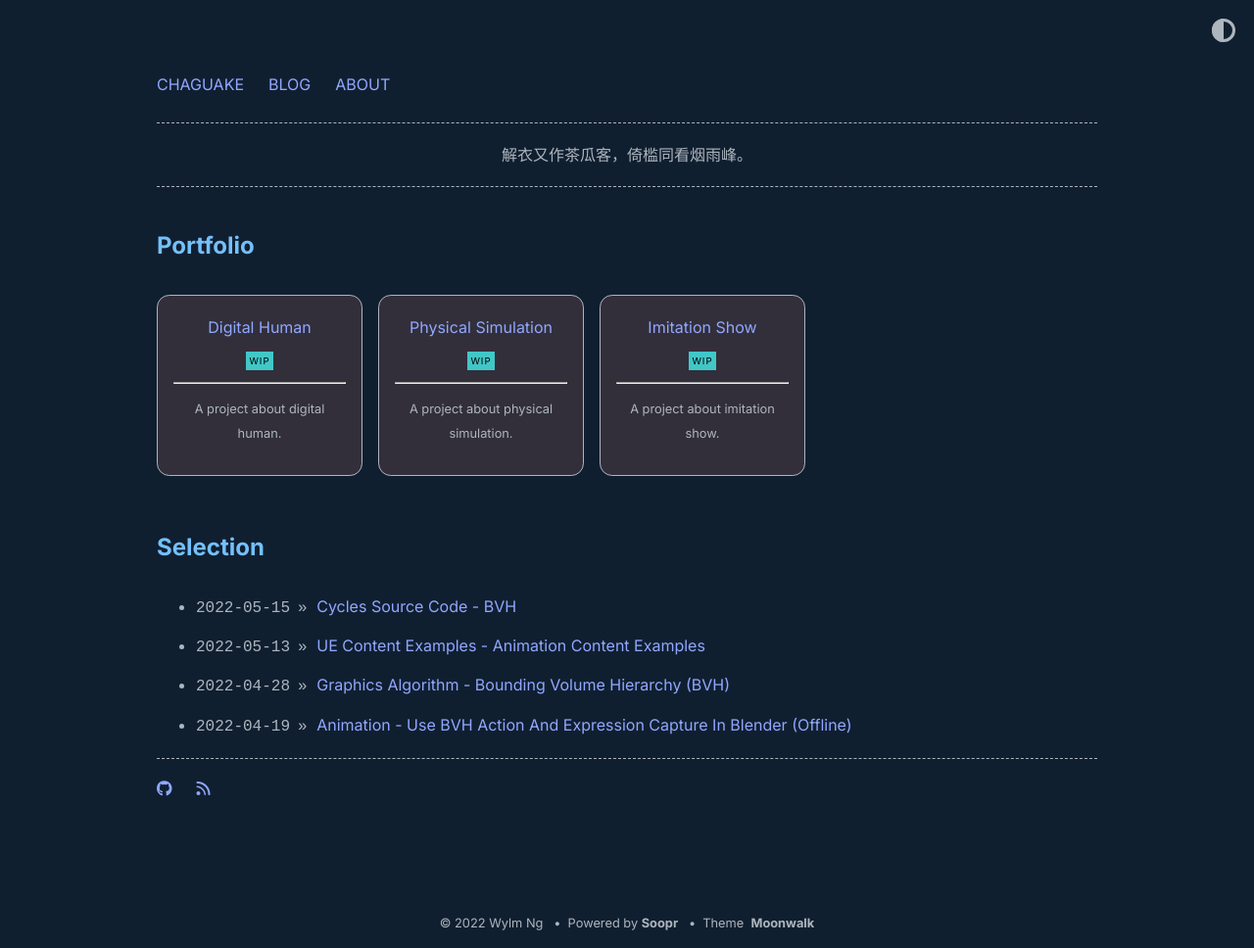
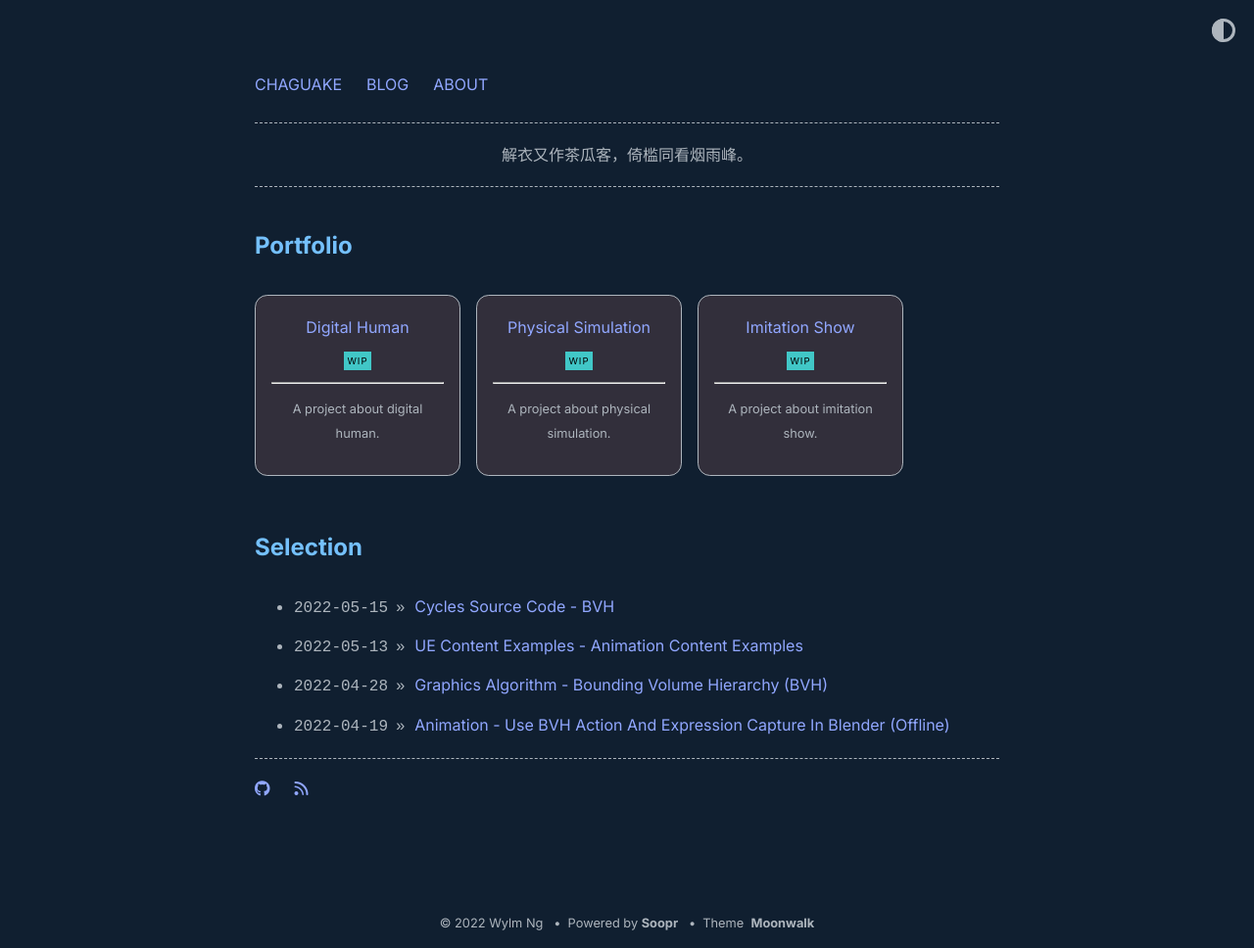
Before and after one commit to chaguake/chaguake.github.io, a Jekyll site: the page built from index.md, in a window 1280 px wide. Shown: the whole page at 98% size. Built offline with Jekyll 4.4.1, drawn with Linux system fonts in a browser that asks for light colours.

Commit message:
Update moonwalk.scss

```diff
--- a/_sass/moonwalk.scss
+++ b/_sass/moonwalk.scss
@@ -32,7 +32,7 @@ p { margin: 1em 0; }
 li { margin: 0.4em 0; }
 
 .w {
-  max-width: 960px;
+  max-width: 760px;
   margin: 0 auto;
   padding: 4em 2em;
 }
```
